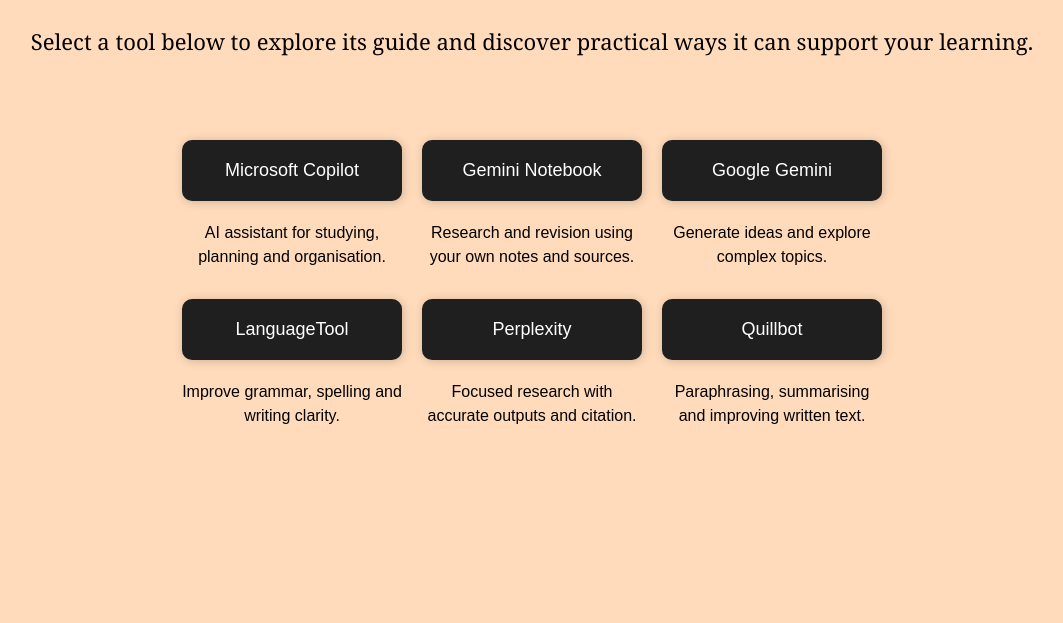
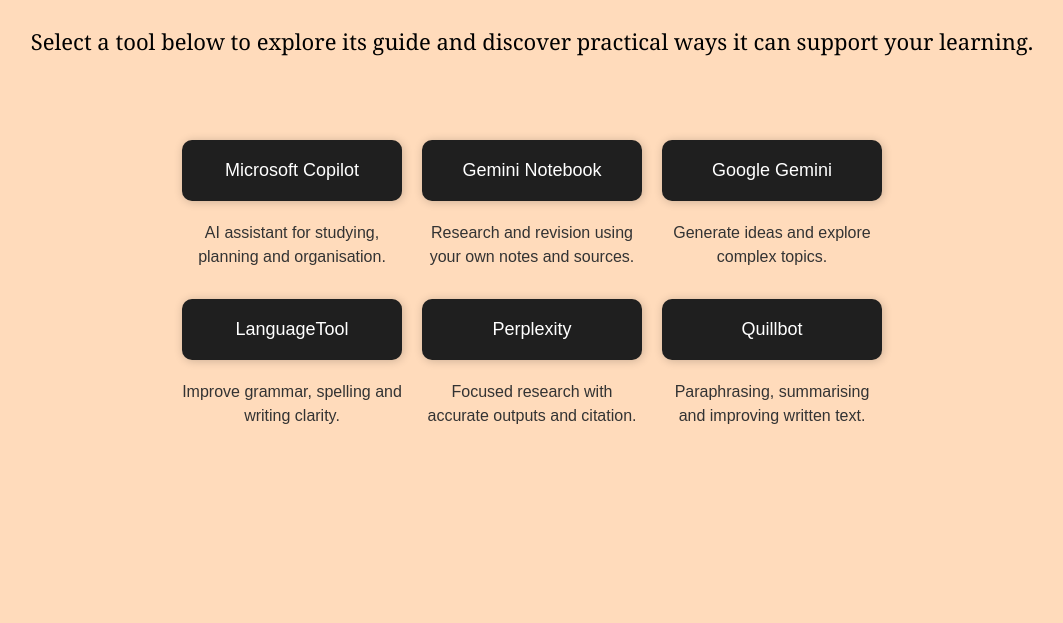
Before and after one commit to malakaitobiasmoore-tech/CULTA-internship-guides, a Django app: page / in a window 1280 px wide. Shown: the part 439-1062 px from the top of the page, without its empty margins (108-1171 px from the left). Run offline with Django 5.2, Linux system fonts and the light colour scheme.

Commit message:
CSS changes

```diff
--- a/guides/static/guides/style.css
+++ b/guides/static/guides/style.css
@@ -106,7 +106,7 @@ button:hover {
     margin: 10px auto 0;
     line-height: 1.5;
 
-    color: #000000;
+    color: #333
 
 }
 
@@ -126,6 +126,7 @@ button:hover {
     padding: 0 20px;
     text-align: center;
     box-sizing: border-box;
+    color: #333;
 }
 
 .guide-grid a,
```
